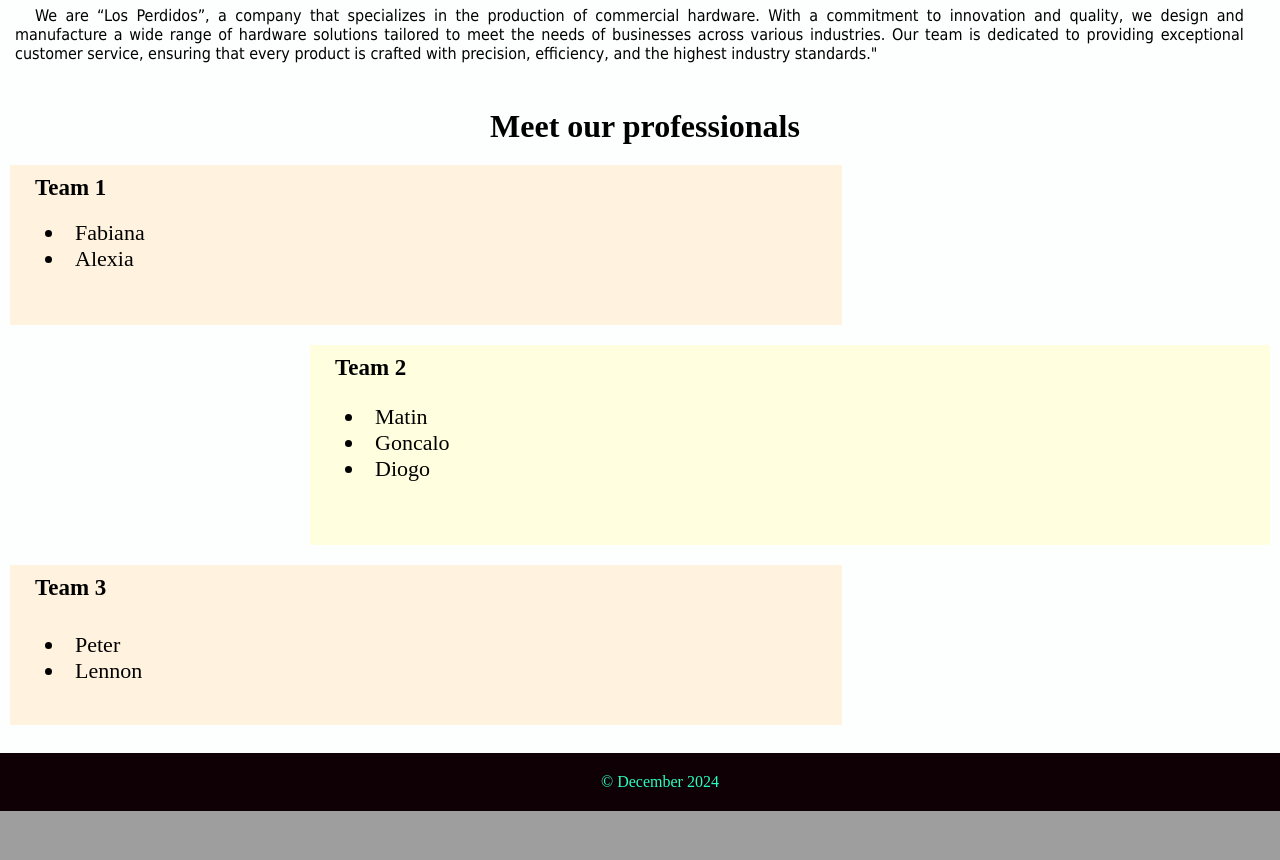
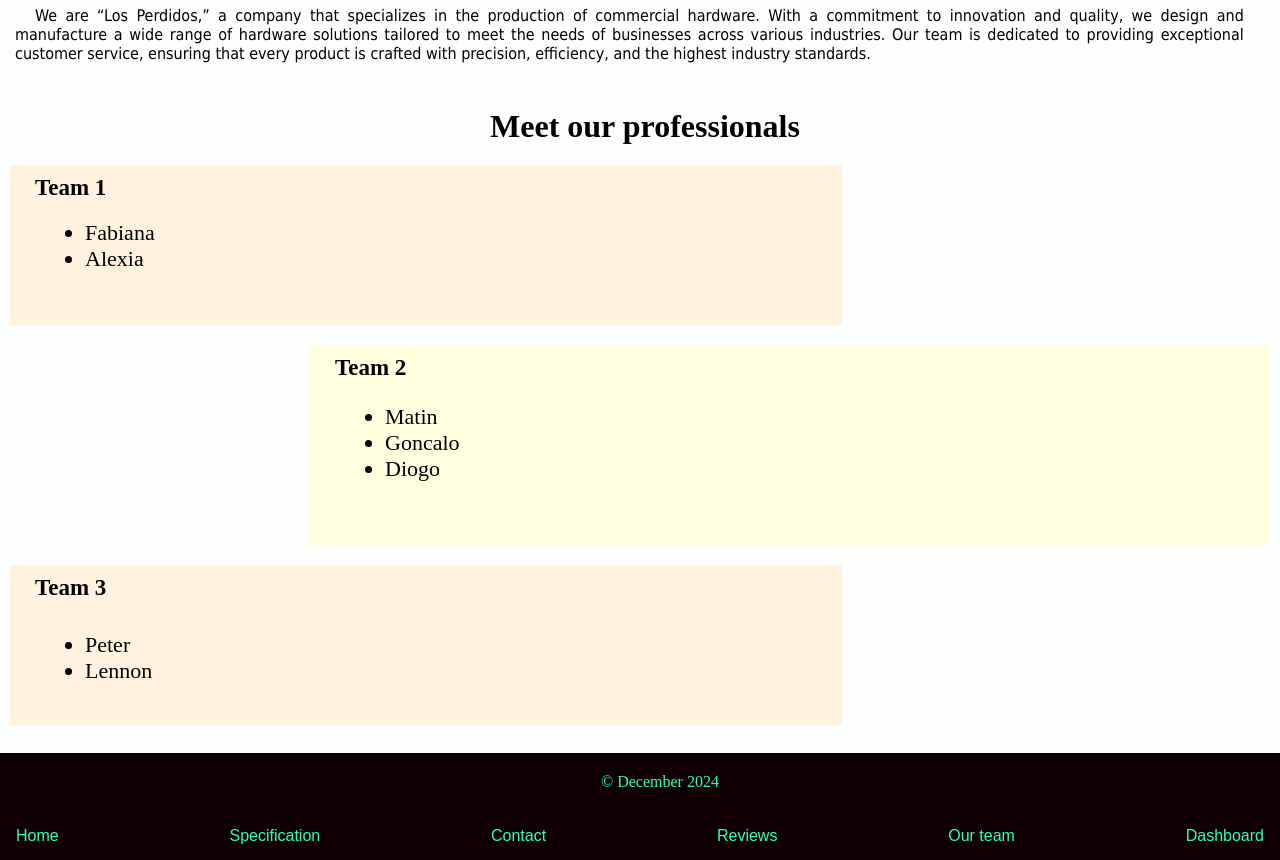
Before and after one commit to Lennon-Tijmes/Los-Perdidos, a Flask app: page /ourteam in a window 1280 px wide. Shown: the part 1049-1909 px from the top of the page. Before the commit the page ends 1860 px from the top, so only its background shows below. Run offline with Flask 3, Linux system fonts and the light colour scheme; grey boxes are pictures that could not be loaded.

Commit message:
Working mastercode that communicates with slave and teamsite, fixed all html spacings

```diff
--- a/templates/ourteam.html
+++ b/templates/ourteam.html
@@ -1,12 +1,12 @@
 <!DOCTYPE html>
 <html lang="en">
 <head>
+    <meta name="viewport" content="width=device-width, initial-scale=1.0">
+    <title>My Webpage</title>
     <link href="/static/menuandfooter.css" rel="stylesheet">
     <link href="/static/ourteam.css" rel="stylesheet">
-        <title>My Webpage</title>
-        <meta name="viewport" content="width=device-width, initial-scale=1.0">
 
-   <!--create menu bar-->
+    <!-- Navigation Bar -->
     <nav>
         <ul>
             <li><a href="/">Home</a></li>
@@ -18,43 +18,131 @@
         </ul>
     </nav>
 </head>
-
 <body style="background-color: #fdffff">
 
+    <!-- Poster Section -->
     <div class="poster">
-            <img src="/static/images/Untitled design (6).gif">
+        <img src="/static/images/Untitled design (6).gif" alt="Team Poster">
     </div>
 
-          <p>We are “Los Perdidos”, a company that specializes in the production of commercial hardware.
-            With a commitment to innovation and quality, we design and manufacture a wide range of hardware solutions tailored to meet the needs of businesses across various industries.
-            Our team is dedicated to providing exceptional customer service, ensuring that every product is crafted with precision, efficiency, and the highest industry standards."
+    <!-- Introduction Section -->
+    <p>
+        We are “Los Perdidos,” a company that specializes in the production of commercial hardware.
+        With a commitment to innovation and quality, we design and manufacture a wide range of hardware
+        solutions tailored to meet the needs of businesses across various industries. Our team is dedicated
+        to providing exceptional customer service, ensuring that every product is crafted with precision,
+        efficiency, and the highest industry standards.
     </p>
 
+    <!-- Team Section -->
     <h1>Meet our professionals</h1>
     <div class="container">
+
+        <!-- Team 1 -->
         <div class="team">
             <h2>Team 1</h2>
+            <ul>
                 <li>Fabiana</li>
                 <li>Alexia</li>
+            </ul>
         </div>
 
+        <!-- Team 2 -->
         <div class="team1">
             <h3>Team 2</h3>
+            <ul>
                 <li>Matin</li>
                 <li>Goncalo</li>
                 <li>Diogo</li>
+            </ul>
         </div>
 
+        <!-- Team 3 -->
         <div class="team">
             <h4>Team 3</h4>
+            <ul>
                 <li>Peter</li>
                 <li>Lennon</li>
+            </ul>
         </div>
-
-
 
     </div>
 
+    <!-- Footer Section -->
+    <footer>© December 2024</footer>
+
+</body>
+</html>
+<!DOCTYPE html>
+<html lang="en">
+<head>
+    <meta name="viewport" content="width=device-width, initial-scale=1.0">
+    <title>My Webpage</title>
+    <link href="/static/menuandfooter.css" rel="stylesheet">
+    <link href="/static/ourteam.css" rel="stylesheet">
+
+    <!-- Navigation Bar -->
+    <nav>
+        <ul>
+            <li><a href="/">Home</a></li>
+            <li><a href="/specification">Specification</a></li>
+            <li><a href="/contact">Contact</a></li>
+            <li><a href="/reviews">Reviews</a></li>
+            <li><a href="/ourteam">Our team</a></li>
+            <li><a href="/dashboard">Dashboard</a></li>
+        </ul>
+    </nav>
+</head>
+<body style="background-color: #fdffff">
+
+    <!-- Poster Section -->
+    <div class="poster">
+        <img src="/static/images/Untitled design (6).gif" alt="Team Poster">
+    </div>
+
+    <!-- Introduction Section -->
+    <p>
+        We are “Los Perdidos,” a company that specializes in the production of commercial hardware.
+        With a commitment to innovation and quality, we design and manufacture a wide range of hardware
+        solutions tailored to meet the needs of businesses across various industries. Our team is dedicated
+        to providing exceptional customer service, ensuring that every product is crafted with precision,
+        efficiency, and the highest industry standards.
+    </p>
+
+    <!-- Team Section -->
+    <h1>Meet our professionals</h1>
+    <div class="container">
+
+        <!-- Team 1 -->
+        <div class="team">
+            <h2>Team 1</h2>
+            <ul>
+                <li>Fabiana</li>
+                <li>Alexia</li>
+            </ul>
+        </div>
+
+        <!-- Team 2 -->
+        <div class="team1">
+            <h3>Team 2</h3>
+            <ul>
+                <li>Matin</li>
+                <li>Goncalo</li>
+                <li>Diogo</li>
+            </ul>
+        </div>
+
+        <!-- Team 3 -->
+        <div class="team">
+            <h4>Team 3</h4>
+            <ul>
+                <li>Peter</li>
+                <li>Lennon</li>
+            </ul>
+        </div>
+    </div>
+
+    <!-- Footer Section -->
     <footer>© December 2024</footer>
 </body>
 </html>
```
Also changed, not shown: templates/contact.html (+14 -16 lines), templates/dashboard.html (+4 -5 lines), templates/home-page.html (+14 -12 lines), templates/reviews.html (+3 -8 lines), templates/specification.html (+3 -5 lines), robots.db, 1 other file. Lines whose indentation alone changed are shown as unchanged.
